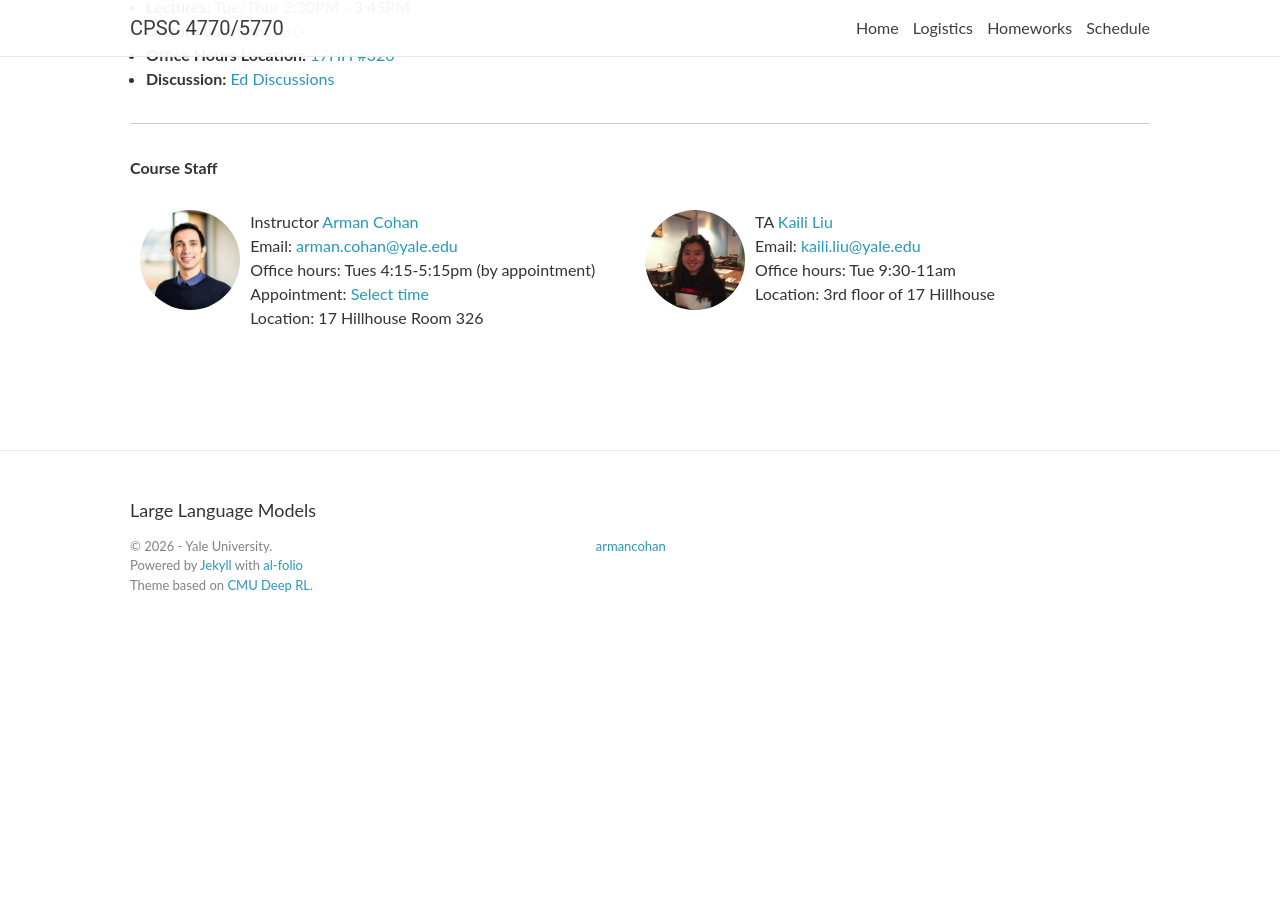
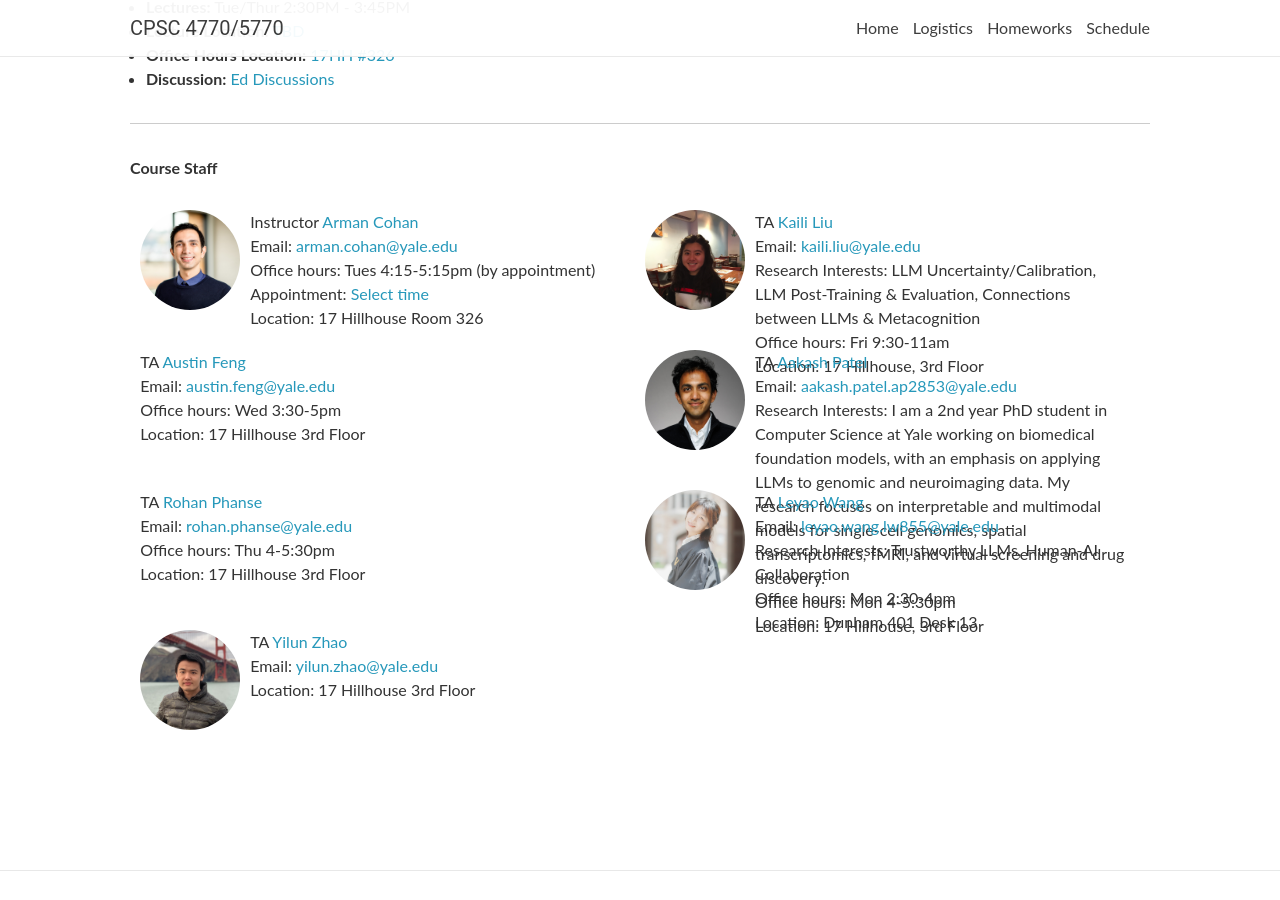
Before and after one commit to yale-nlp/cpsc4770, a Jekyll site: the page built from _pages/about.md, in a window 1280 px wide and 900 px high, scrolled down 1292 px. Built offline with Jekyll 4.4.1, drawn with Linux system fonts in a browser that asks for light colours; nearby versions of some CDN libraries; comment, search, counter and statistics services are not loaded; before the commit the page ends 1932 px from its top, so only the background shows below that.

Commit message:
Update staff

```diff
--- a/_data/staff.yml
+++ b/_data/staff.yml
@@ -11,6 +11,42 @@ TAs:
   - name: Kaili Liu
     email: kaili.liu@yale.edu
     url: https://pybeebee.com/
-    office-hours: Tue 9:30-11am
-    location: 3rd floor of 17 Hillhouse
+    office-hours: Fri 9:30-11am
+    location: 17 Hillhouse, 3rd Floor
     image: staff/kaili_liu.png
+    bio: LLM Uncertainty/Calibration, LLM Post-Training & Evaluation, Connections between LLMs & Metacognition
+  - name: Austin Feng
+    email: austin.feng@yale.edu
+    url:
+    office-hours: Wed 3:30-5pm
+    location: 17 Hillhouse 3rd Floor
+    image:
+    bio:
+  - name: Aakash Patel
+    email: aakash.patel.ap2853@yale.edu
+    url:
+    office-hours: Mon 4-5:30pm
+    location: 17 Hillhouse, 3rd Floor
+    image: staff/aakash.jpeg
+    bio: I am a 2nd year PhD student in Computer Science at Yale working on biomedical foundation models, with an emphasis on applying LLMs to genomic and neuroimaging data. My research focuses on interpretable and multimodal models for single-cell genomics, spatial transcriptomics, fMRI, and virtual screening and drug discovery.
+  - name: Rohan Phanse
+    email: rohan.phanse@yale.edu
+    url:
+    office-hours: Thu 4-5:30pm
+    location: 17 Hillhouse 3rd Floor
+    image:
+    bio:
+  - name: Leyao Wang
+    email: leyao.wang.lw855@yale.edu
+    url: https://lwang-laura.github.io/leyaowang.github.io/
+    office-hours: Mon 2:30-4pm
+    location: Dunham 401 Desk 13
+    image: staff/leyao_wang.jpg
+    bio: Trustworthy LLMs, Human-AI Collaboration
+  - name: Yilun Zhao
+    email: yilun.zhao@yale.edu
+    url: https://yilunzhao.github.io/
+    office-hours:
+    location: 17 Hillhouse 3rd Floor
+    image: staff/yilun.jpg
+    bio:
--- a/_includes/staff.html
+++ b/_includes/staff.html
@@ -52,6 +52,9 @@
       </li>
       <li><span>Email:</span> <a href="mailto:{{ instructor.email | encode_email }}" target="_blank">{{ instructor.email
           }}</a></li>
+      {% if instructor.bio %}
+      <li><span>Research Interests:</span> {{ instructor.bio }}</li>
+      {% endif %}
       {% if instructor.office-hours %}
       <li><span>Office hours:</span> {{ instructor.office-hours }}</li>
       {% endif %}
```
Also changed, not shown: assets/img/staff/aakash.jpeg (added), assets/img/staff/leyao_wang.jpg (added).
